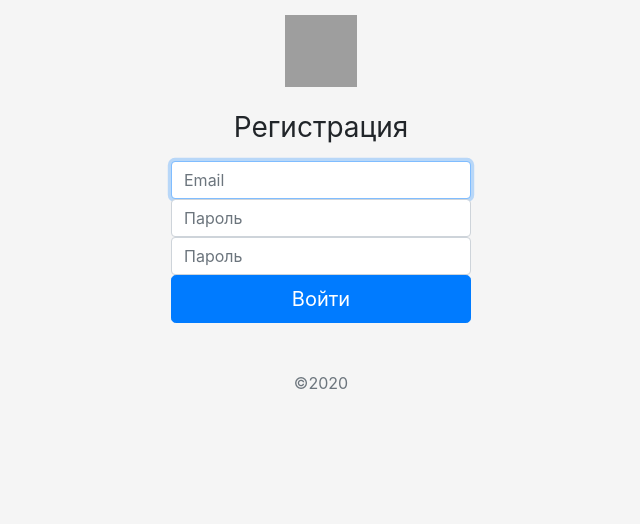
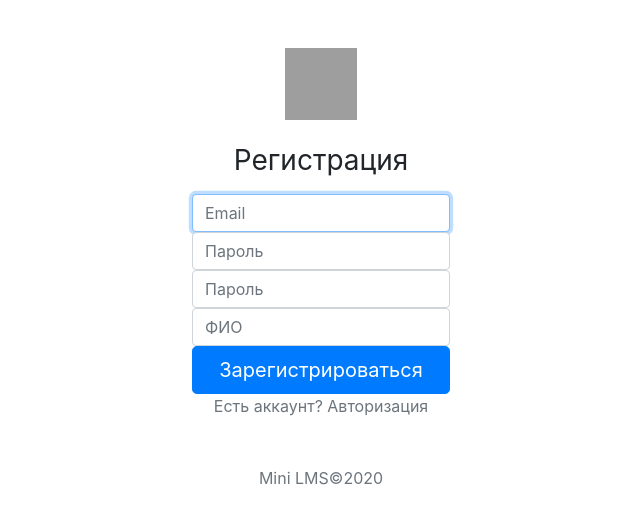
Before and after one commit to memberember/coursework_db_magaz, a Flask app: page /register in a window 1280 px wide. Shown: the top 524 px of the page, without its empty margins (319-959 px from the left). Run offline with Flask 2, Linux system fonts and the light colour scheme; some libraries are stand-ins or nearby versions; grey boxes are pictures that could not be loaded.

Commit message:
Поправил регистрацию и авторизацию, добавил ссылок и комментариев - Дмитрий Тен 04.12.2020

```diff
--- a/sweater/routes.py
+++ b/sweater/routes.py
@@ -33,6 +33,7 @@ def register():
     login = request.form.get('inputEmail')
     password = request.form.get('inputPassword')
     password2 = request.form.get('inputPassword2')
+    fio = request.form.get('fio')
 
     if request.method == 'POST':
         if not (login or password or password2):
@@ -41,7 +42,7 @@ def register():
             flash('Passwords are not equal!')
         else:
             hash_pwd = generate_password_hash(password)
-            new_user = User(login=login, password=hash_pwd, type=2)
+            new_user = User(login=login, password=hash_pwd, type=2, fio=fio)
             db.session.add(new_user)
             db.session.commit()
 
--- a/sweater/templates/login_page.html
+++ b/sweater/templates/login_page.html
@@ -31,7 +31,7 @@
 
         {#кнопка авторизации#}
         <button class="btn btn-lg btn-primary btn-block" type="submit">Войти</button>
-
+        <a class="mt-5 mb-3 text-muted" href="{{ url_for('register') }}">Нет аккаунта? Зарегистрироваться</a>
         {#флеш сообщение#}
         {% with messages = get_flashed_messages() %}
             {% if messages %}
--- a/sweater/templates/register_page.html
+++ b/sweater/templates/register_page.html
@@ -5,26 +5,14 @@
     <meta charset="UTF-8">
     <link rel="stylesheet" href="style.css">
     <link rel="stylesheet" href="https://stackpath.bootstrapcdn.com/bootstrap/4.5.2/css/bootstrap.min.css">
-    <title>Авторизация</title>
-    <style>
-        .form-signin {
-            width: 100%;
-            max-width: 330px;
-            padding: 15px;
-            margin: auto;
-        }
+    <title>Регистрация</title>
 
-        body {
-            -ms-flex-align: center;
-            align-items: center;
-            background-color: #f5f5f5;
-        }
-    </style>
 </head>
 <body class="text-center">
 
 
-<div class="container">
+<div class="container col-md-3 text-center">
+
     {% with messages = get_flashed_messages() %}
         {% if messages %}
             <ul class=flashes>
@@ -35,21 +23,33 @@
         {% endif %}
     {% endwith %}
 
-    <form class="form-signin" method="post">
+    {#форма регистрации#}
+    <form class="form-signin px-3 py-3 pt-md-5 " method="post">
         <img class="mb-4" src="https://img.utdstc.com/icons/python.png:200" alt="" width="72" height="72">
         <h1 class="h3 mb-3 font-weight-normal">Регистрация</h1>
+
         <label for="inputEmail" class="sr-only">Email address</label>
         <input type="email" name="inputEmail" id="inputEmail" class="form-control" placeholder="Email" required=""
                autofocus="">
+
         <label for="inputPassword" class="sr-only">Password</label>
         <input type="password" name="inputPassword" id="inputPassword" class="form-control" placeholder="Пароль"
                required="">
-                <label for="inputPassword" class="sr-only">Password</label>
+
+        <label for="inputPassword" class="sr-only">Password</label>
         <input type="password" name="inputPassword2" id="inputPassword2" class="form-control" placeholder="Пароль"
                required="">
 
-        <button class="btn btn-lg btn-primary btn-block" type="submit">Войти</button>
-        <p class="mt-5 mb-3 text-muted">©2020</p>
+        <label for="inputEmail" class="sr-only">ФИО</label>
+        <input name="fio" id="fio" class="form-control" placeholder="ФИО" required=""
+               autofocus="">
+
+
+        <button class="btn btn-lg btn-primary btn-block" type="submit">Зарегистрироваться</button>
+        <a class="mt-5 mb-3 text-muted" href="{{ url_for('login_page') }}">Есть аккаунт? Авторизация</a>
+
+        {#просто название системы#}
+        <p class="mt-5 mb-3 text-muted">Mini LMS©2020</p>
     </form>
 
 </div>
```
Also changed, not shown: 1 other file.
